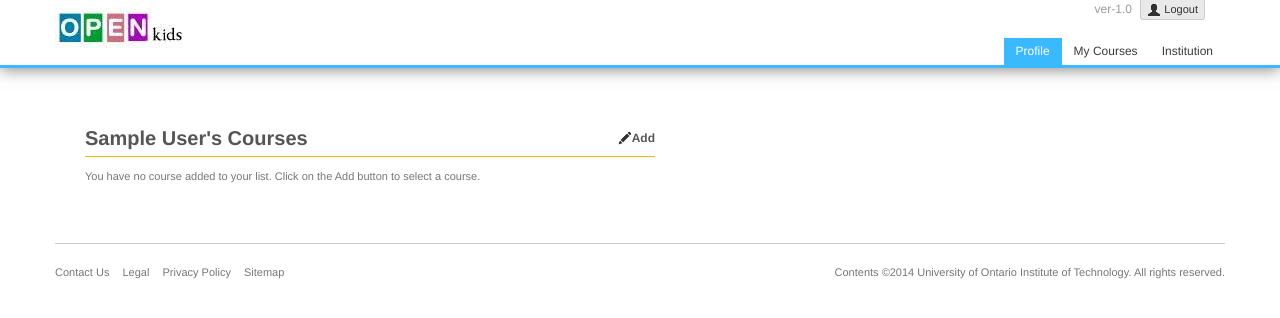
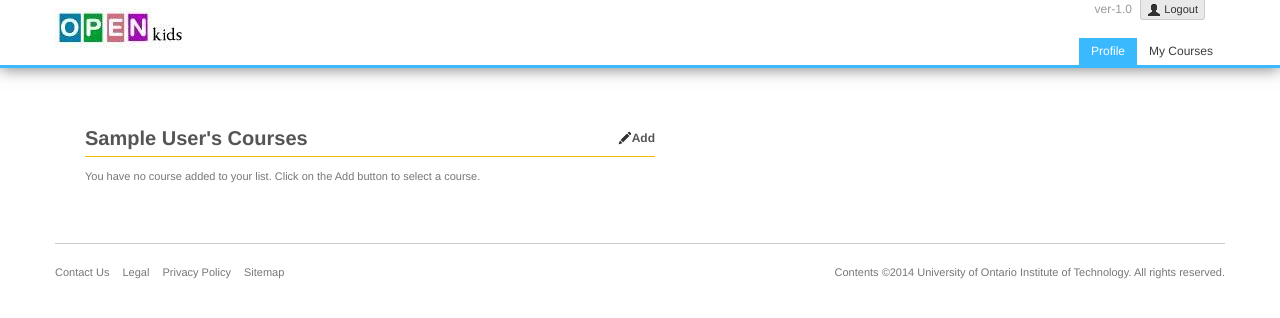
Before and after one commit to andreibosco/OPEN, a Django app: page /course/ in a window 1280 px wide. Shown: the top 318 px of the page. Run offline with Django 3.2, Linux system fonts and the light colour scheme; the visitor is signed in with stand-in values (Sample User, id 1); data comes from the database, SQL or seed files in the repository; data that the repository does not hold is empty; parts of the project's set-up code (start-up, migrations or seed data) failed here and were passed over; some libraries are stand-ins or nearby versions.

Commit message:
Changes in base template

```diff
--- a/OPEN/templates/base.html
+++ b/OPEN/templates/base.html
@@ -47,7 +47,6 @@
               <ul class="nav pull-right">
 		<li class="active"><a href="{% url 'index' %}">Profile</a></li>
 		<li><a href="{% url 'all_user_courses' %}">My Courses</a></li>
-              	<li><a href="#contact">Institution</a></li>
             </ul>
 	    {% endif %}
           </div><!--/.nav-collapse -->
```
